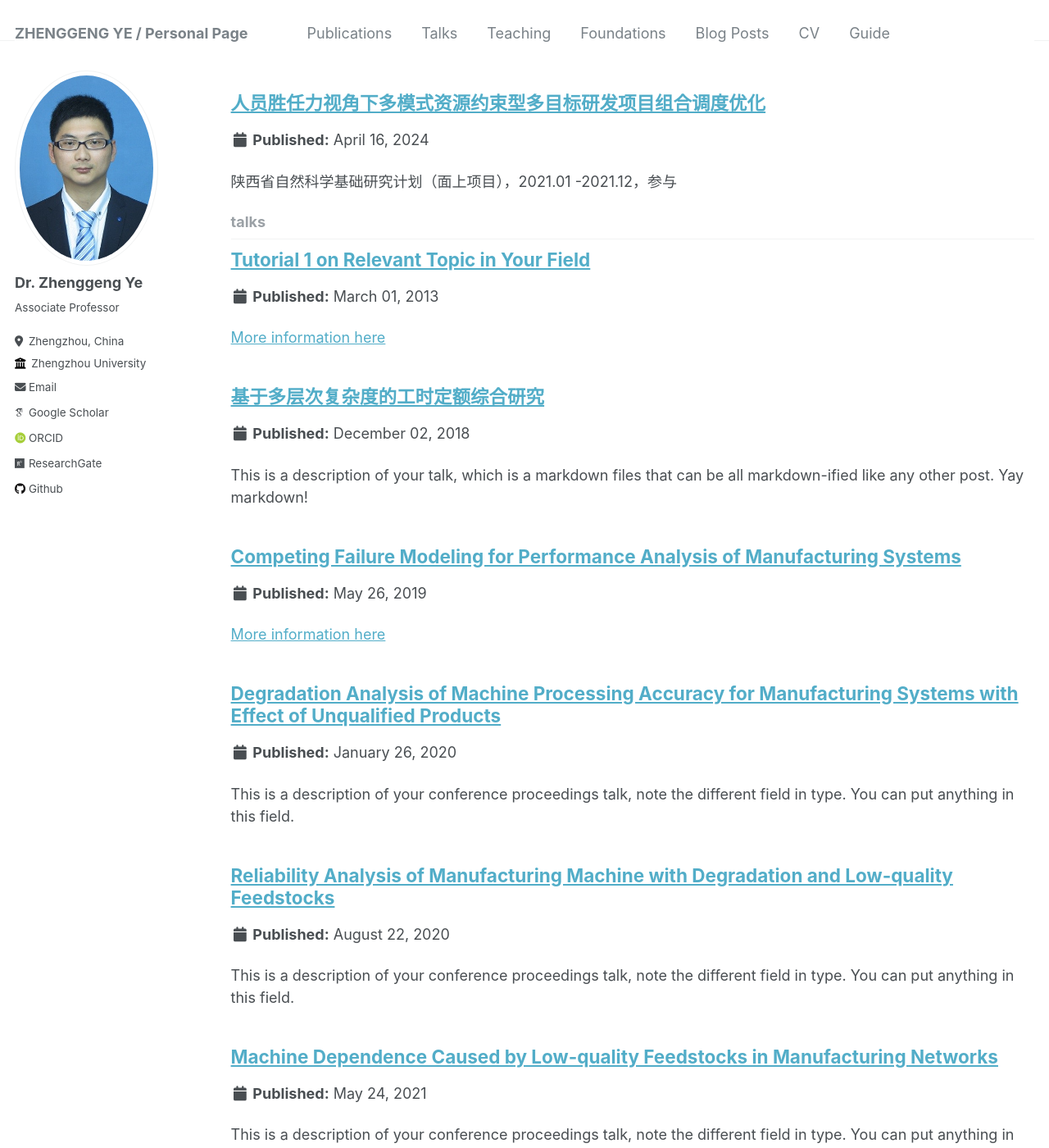
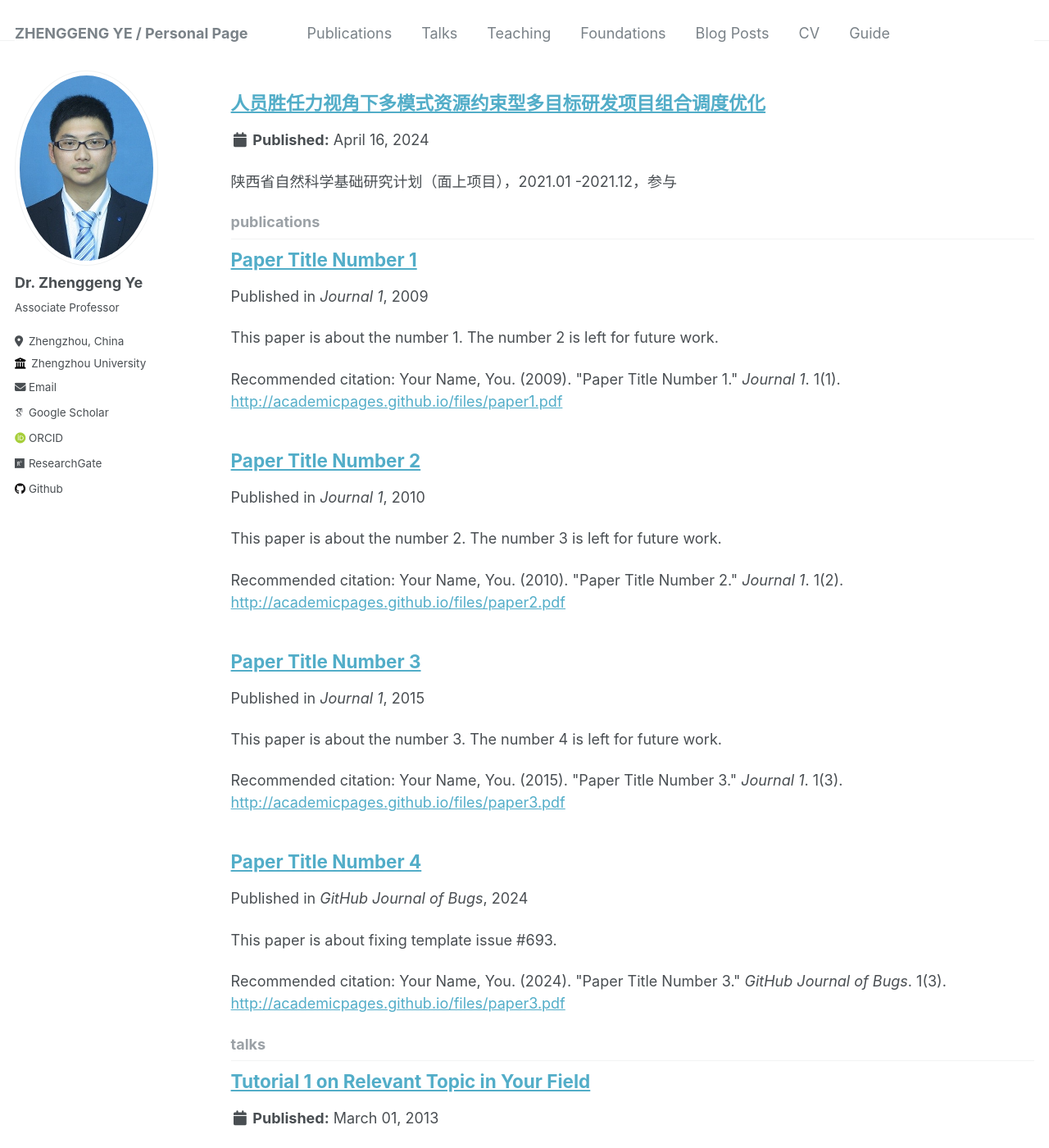
Before and after one commit to yezhenggeng/Page, a Jekyll site: the page built from _pages/collection-archive.html, in a window 1280 px wide and 1400 px high, scrolled down 907 px. Shown: the whole window at 82% size. Built offline with Jekyll 4.4.1, drawn with Linux system fonts in a browser that asks for light colours; some web fonts are replaced; part of the change alters nothing that is shown.

Commit message:
Update _config.yml

```diff
--- a/_config.yml
+++ b/_config.yml
@@ -198,9 +198,9 @@ collections:
   teaching:
     output: true
     permalink: /:collection/:path/
-#  publications:
-#    output: true
-#    permalink: /:collection/:path/
+  publications:
+    output: true
+    permalink: /:collection/:path/
   foundations:
     output: true
     permalink: /:collection/:path/
```
